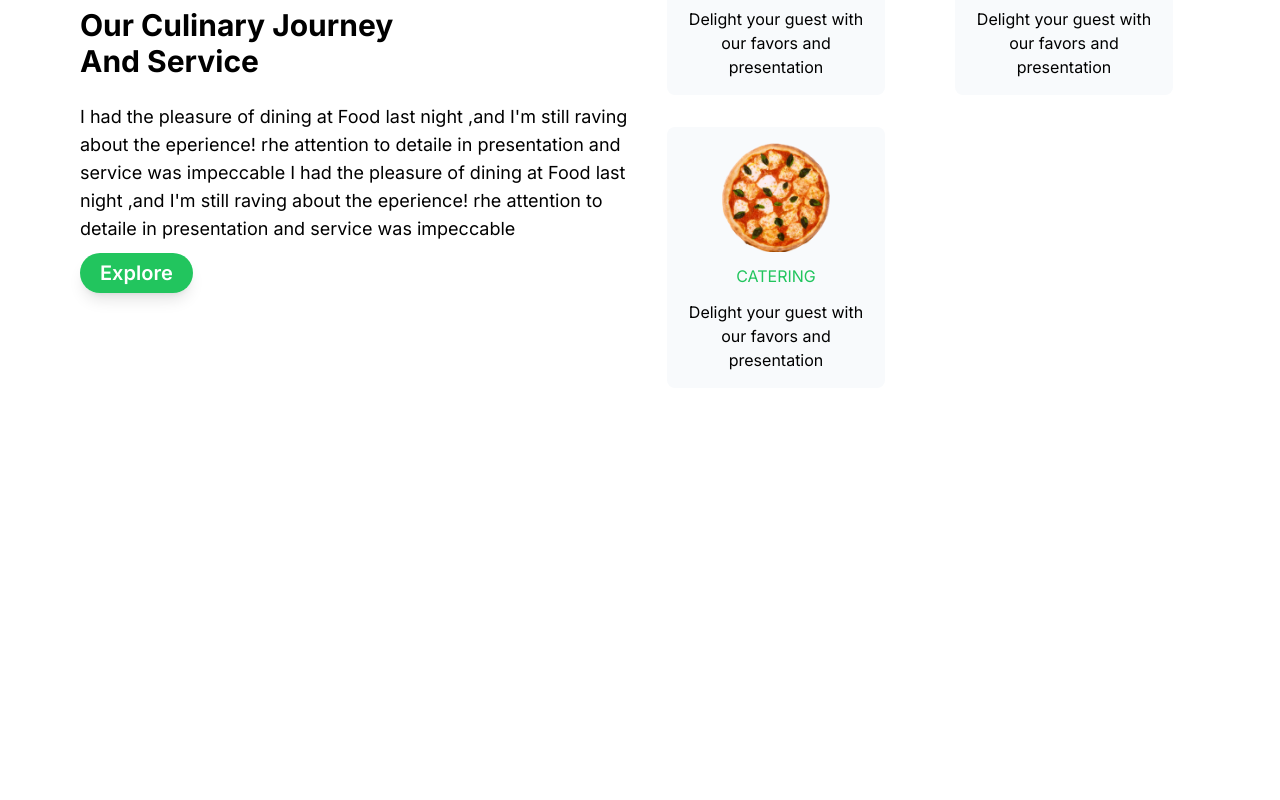
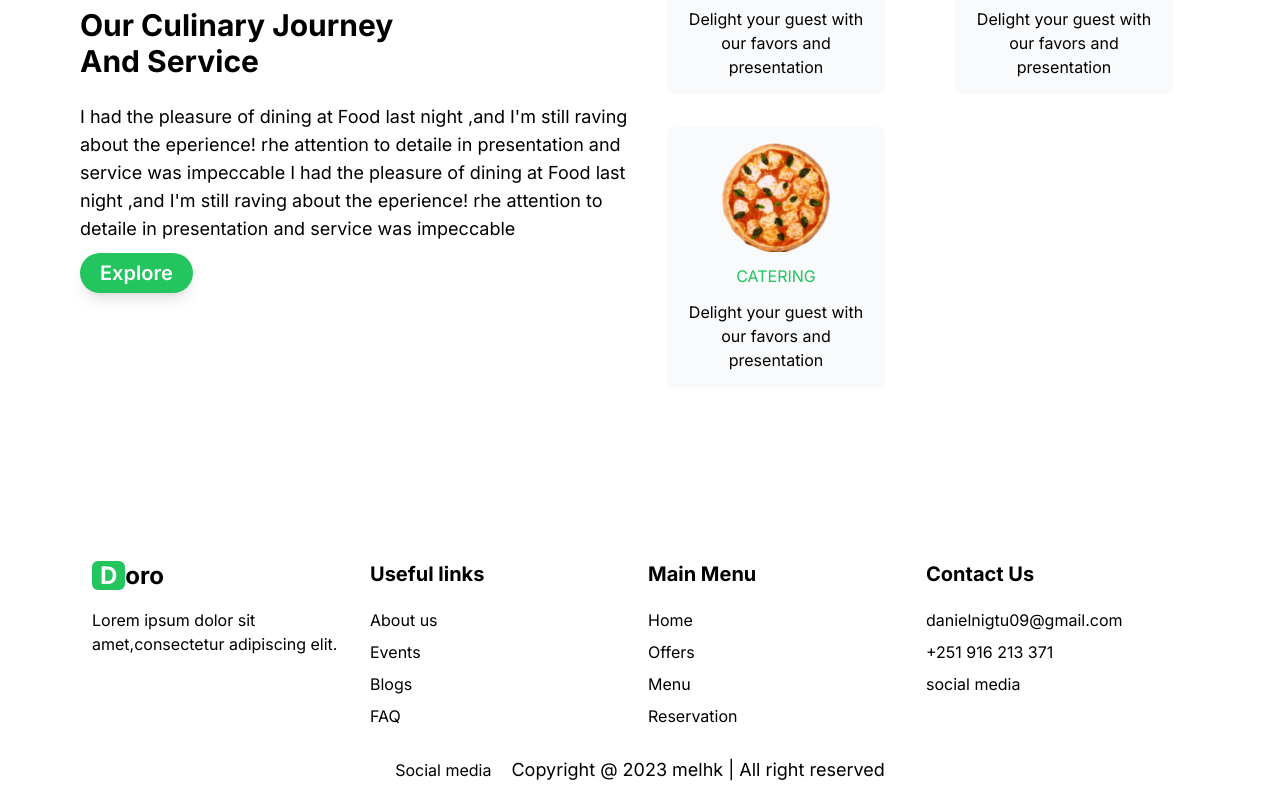
Before and after one commit to atsed27/Food-Deliver-web-App, a Next.js app: page / in a window 1280 px wide. Shown: the part 1808-2608 px from the top of the page. Before the commit the page ends 2252 px from the top, so only its background shows below. Built offline with nearby package versions, Linux system fonts and the light colour scheme; no server answers; the database is empty.

Commit message:
footer is done

```diff
--- a/app/layout.tsx
+++ b/app/layout.tsx
@@ -3,6 +3,7 @@ import { Inter } from 'next/font/google';
 import './globals.css';
 import Notification from '@/components/Notification';
 import NavBar from '@/components/NavBar';
+import Footer from '@/components/Footer';
 
 const inter = Inter({ subsets: ['latin'] });
 
@@ -22,6 +23,7 @@ export default function RootLayout({
         <Notification />
         <NavBar />
         {children}
+        <Footer />
       </body>
     </html>
   );
--- /dev/null
+++ b/components/Footer.tsx
@@ -0,0 +1,78 @@
+import Link from 'next/link';
+import React from 'react';
+
+function Footer() {
+  return (
+    <footer className="flex flex-col items-center justify-center bg-primary mt-10 md:mt-20  px-3 md:px-10 pt-7 xl:px-20 ">
+      <div className="w-full ">
+        <div className="grid grid-cols-2 gap-4 mx-3 my-2 jioFooter md:grid-cols-4">
+          <div className="">
+            <h2 className="mb-4 text-xl font-bold md:text-2xl">
+              <span className="bg-green-500 text-white px-2 rounded-md ">
+                D
+              </span>
+              oro
+            </h2>
+            <p className="">
+              Lorem ipsum dolor sit amet,consectetur adipiscing elit.
+            </p>
+          </div>
+          <div className="">
+            <h2 className="mb-4 text-xl font-bold ">Useful links</h2>
+            <div className="">
+              <Link href={'/'}>
+                <h2 className="py-1"> About us</h2>
+              </Link>{' '}
+              <Link href={'/'}>
+                <h2 className="py-1"> Events</h2>
+              </Link>
+              <Link href={'/'}>
+                <h2 className="py-1"> Blogs</h2>
+              </Link>
+              <Link href={'/'}>
+                <h2 className="py-1"> FAQ</h2>
+              </Link>
+            </div>
+          </div>
+          <div>
+            <h2 className="mb-4 text-xl font-bold">Main Menu</h2>
+            <div className="">
+              <Link href={'/'}>
+                <h2 className="py-1"> Home</h2>
+              </Link>{' '}
+              <Link href={'/'}>
+                <h2 className="py-1"> Offers</h2>
+              </Link>
+              <Link href={'/'}>
+                <h2 className="py-1"> Menu</h2>
+              </Link>
+              <Link href={'/'}>
+                <h2 className="py-1"> Reservation</h2>
+              </Link>
+            </div>
+          </div>
+          <div>
+            <h2 className="mb-4 text-xl font-bold">Contact Us</h2>
+            <div className="">
+              <Link href={'/'}>
+                <h2 className="py-1">danielnigtu09@gmail.com</h2>
+              </Link>{' '}
+              <Link href={'/'}>
+                <h2 className="py-1">+251 916 213 371</h2>
+              </Link>
+              <Link href={'/'}>
+                <h2 className="py-1">social media</h2>
+              </Link>
+            </div>
+          </div>
+        </div>
+      </div>
+      <div className="my-4 flex flex-col sm:flex-row items-center ">
+        <div className="mr-5">Social media </div>
+        <h2 className="text-lg">Copyright @ 2023 melhk | All right reserved</h2>
+      </div>
+    </footer>
+  );
+}
+
+export default Footer;
```
